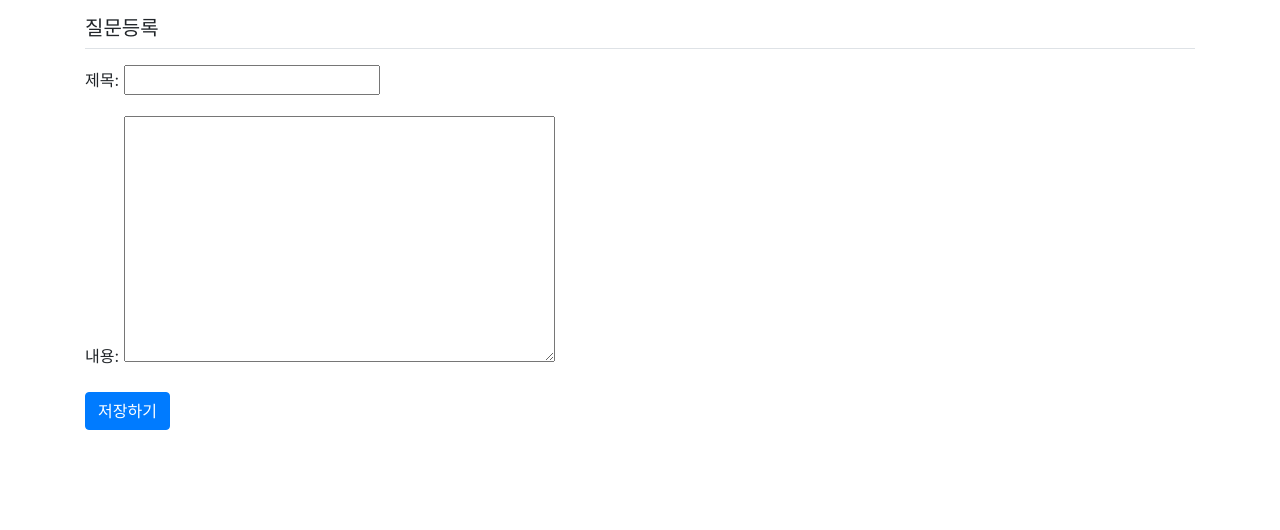
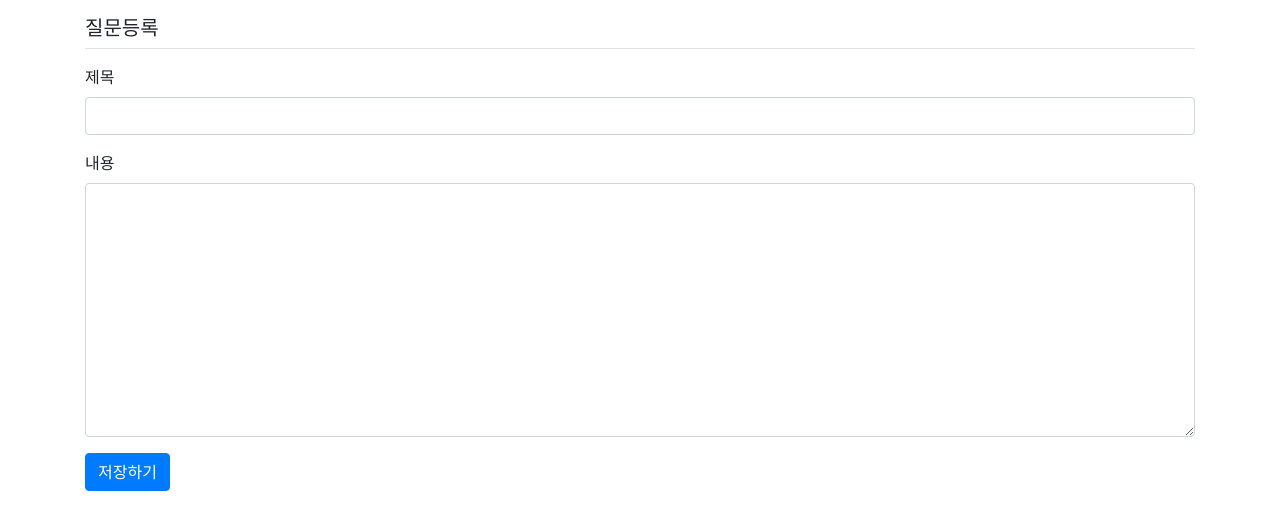
Before and after one commit to ParkSeonungHun/django_web, a Django app: page /HelloWorld/question/create/ in a window 1280 px wide. Shown: the part 57-587 px from the top of the page. Run offline with Django 3.2, Linux system fonts and the light colour scheme; the visitor is signed in with stand-in values (Sample User, id 1); some libraries are stand-ins or nearby versions.

Commit message:
form수정

```diff
--- a/templates/HelloWorld/question_form.html
+++ b/templates/HelloWorld/question_form.html
@@ -5,7 +5,28 @@
     <h5 class="my-3 border-bottom pb-2">질문등록</h5>
     <form method="post" class="post-form my-3">
         {% csrf_token %}
-        {{ form.as_p }}
+        <!-- 오류표시 Start -->
+        {% if form.errors %}
+            <div class="alert alert-danger" role="alert">
+            {% for field in form %}
+                {% if field.errors %}
+                <strong>{{ field.label }}</strong>
+                {{ field.errors }}
+                {% endif %}
+            {% endfor %}
+            </div>
+        {% endif %}
+        <!-- 오류표시 End -->
+        <div class="form-group">
+            <label for="subject">제목</label>
+            <input type="text" class="form-control" name="subject" id="subject"
+                   value="{{ form.subject.value|default_if_none:'' }}">
+        </div>
+        <div class="form-group">
+            <label for="content">내용</label>
+            <textarea class="form-control" name="content"
+                      id="content" rows="10">{{ form.content.value|default_if_none:'' }}</textarea>
+        </div>
         <button type="submit" class="btn btn-primary">저장하기</button>
     </form>
 </div>
--- a/templates/base.html
+++ b/templates/base.html
@@ -7,7 +7,7 @@
     <meta name="viewport" content="width=device-width, initial-scale=1, shrink-to-fit=no">
     <!-- Bootstrap CSS -->
     <link rel="stylesheet" type="text/css" href="{% static 'bootstrap.min.css' %}">
-    <!-- pybo CSS -->
+    <!-- HelloWorld CSS -->
     <link rel="stylesheet" type="text/css" href="{% static 'style.css' %}">
     <title>헬로월드</title>
 </head>
```
Also changed, not shown: README.md.
